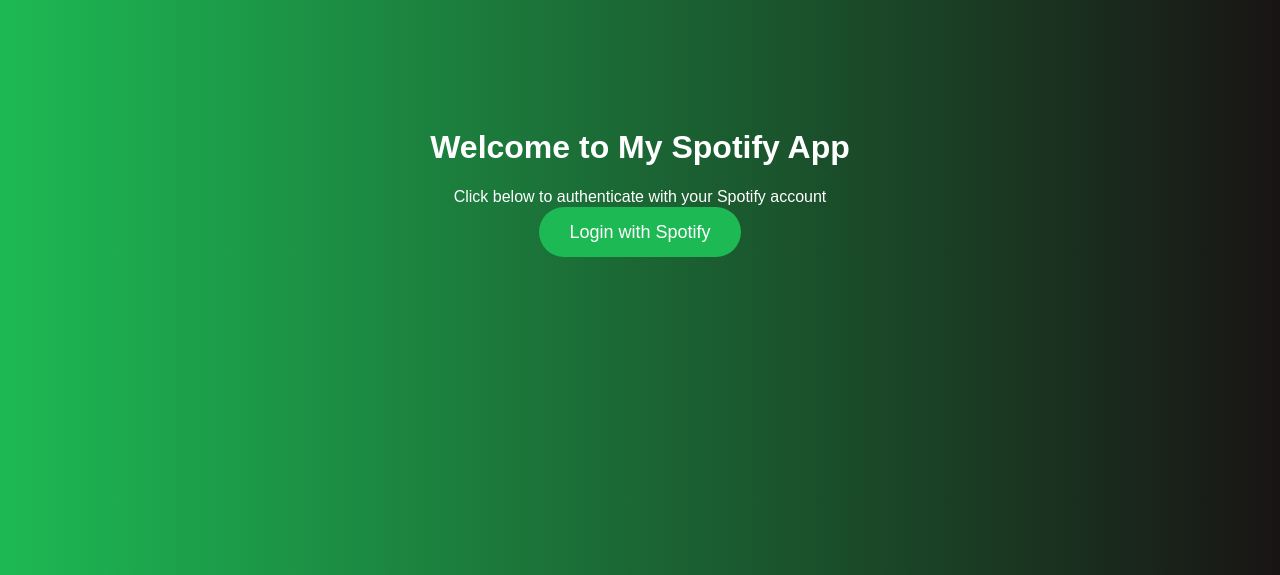
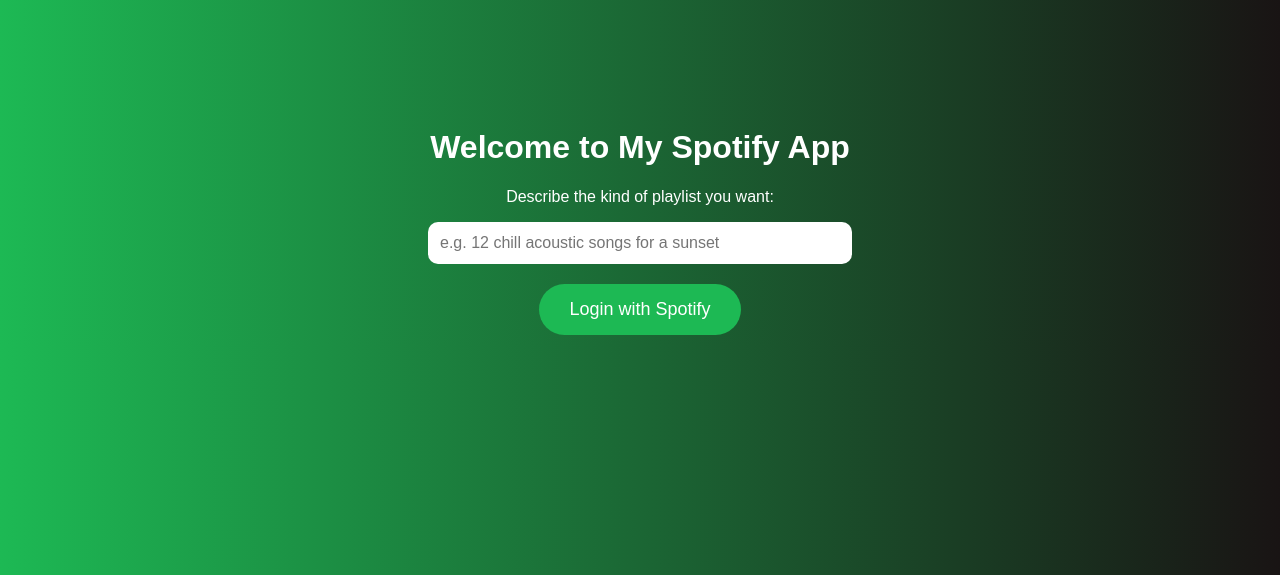
Before and after one commit to alexguimenti/spotify_smart_playlist_creator, a Flask app: page / in a window 1280 px wide. Shown: the top 575 px of the page. Run offline with Flask 3, Linux system fonts and the light colour scheme.

Commit message:
add prompt to front html

```diff
--- a/src/spotify_smart_playlist_creator/app.py
+++ b/src/spotify_smart_playlist_creator/app.py
@@ -54,9 +54,11 @@
     """Render the welcome page."""
     return render_template('index.html')
 
-@app.route('/login')
+@app.route('/login', methods=['POST'])
 def login():
-    """Redirect user to Spotify login/authorization."""
+    """Receive user prompt and redirect to Spotify login/authorization."""
+    user_prompt = request.form.get('user_prompt')
+    session['user_prompt'] = user_prompt  # Save it in session for callback
     state = generate_random_string(16)
     session['state'] = state
     scope = 'user-read-private user-read-email playlist-modify-private playlist-modify-public'
@@ -98,8 +100,9 @@
     access_token = token_json['access_token']
 
     # Prepare agent inputs
+    user_prompt = session.get('user_prompt', 'Create a chill evening playlist with 12 acoustic and folk songs.')
     inputs = {
-        'user_prompt': 'Create a playlist with 5 punk rock songs from the 90s and 2000s with bands like Blink and Green Day',
+        'user_prompt': user_prompt,
         'access_token': access_token,
         'token': access_token
     }
--- a/src/spotify_smart_playlist_creator/templates/index.html
+++ b/src/spotify_smart_playlist_creator/templates/index.html
@@ -11,7 +11,7 @@
       text-align: center;
       padding-top: 100px;
     }
-    .button {
+    .button, input[type="submit"] {
       background-color: #1DB954;
       border: none;
       padding: 15px 30px;
@@ -20,15 +20,31 @@
       text-decoration: none;
       border-radius: 30px;
       transition: background-color 0.3s;
+      cursor: pointer;
     }
-    .button:hover {
+    .button:hover, input[type="submit"]:hover {
       background-color: #17a44f;
+    }
+    input[type="text"] {
+      padding: 12px;
+      font-size: 16px;
+      border-radius: 10px;
+      border: none;
+      width: 400px;
+      margin-bottom: 20px;
+    }
+    form {
+      display: inline-block;
     }
   </style>
 </head>
 <body>
   <h1>Welcome to My Spotify App</h1>
-  <p>Click below to authenticate with your Spotify account</p>
-  <a href="/login" class="button">Login with Spotify</a>
+  <p>Describe the kind of playlist you want:</p>
+  <form method="POST" action="/login">
+    <input type="text" name="user_prompt" placeholder="e.g. 12 chill acoustic songs for a sunset" required>
+    <br>
+    <input type="submit" value="Login with Spotify">
+  </form>
 </body>
 </html>
```
Also changed, not shown: src/spotify_smart_playlist_creator/templates/loading.html (+4 -4 lines).
